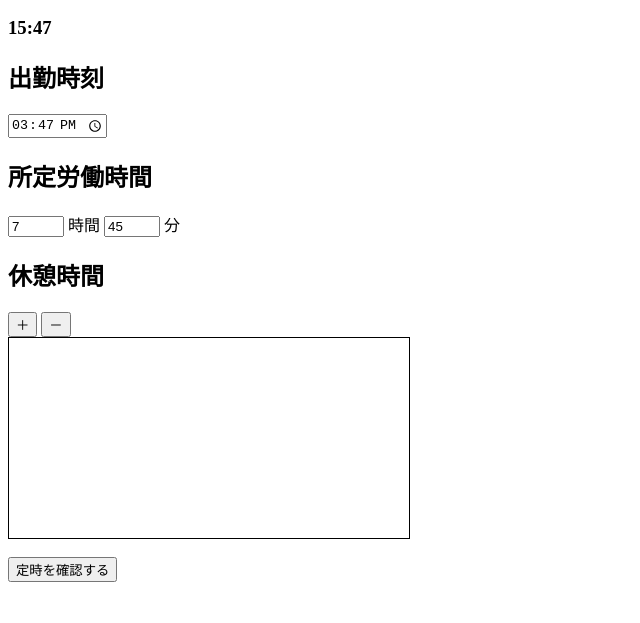
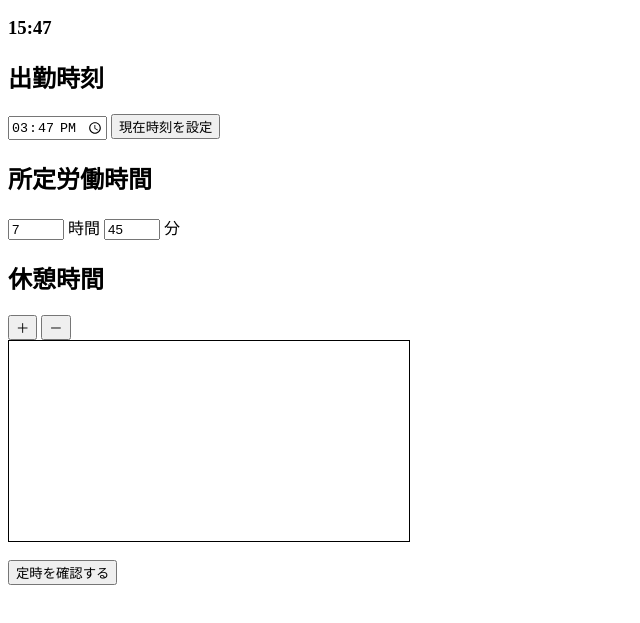
Before and after one commit to RAICHIRUNO/regular-time-confirm, a plain HTML site: page index.html in a window 1280 px wide. Shown: the part 127-750 px from the top of the page, without its empty margins (0-640 px from the left). Drawn offline with Linux system fonts and the light colour scheme.

Commit message:
現在時刻を設定するボタンの追加

```diff
--- a/index.html
+++ b/index.html
@@ -23,6 +23,7 @@
   type="time"
   id="start-time"
   required />
+<input type="button" value="現在時刻を設定" onclick="setNowTime();">
 <h2>所定労働時間</h2>
 <input type="number" id="schedule-working-hours" name="tentacles" min="0" max="23" value="7" />
 時間
```
